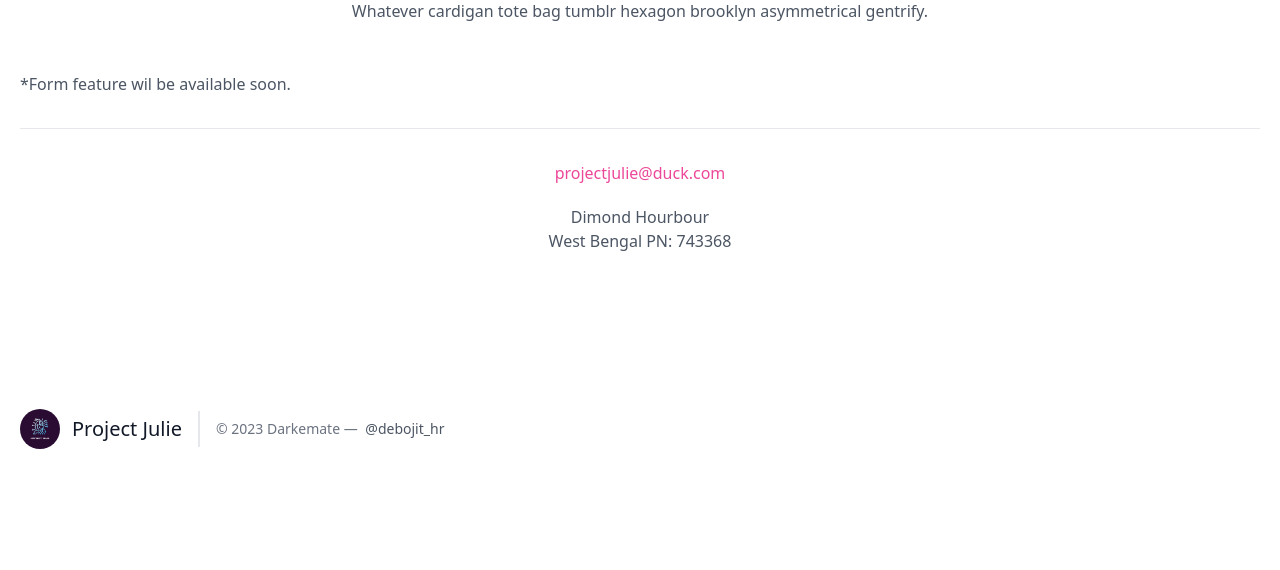
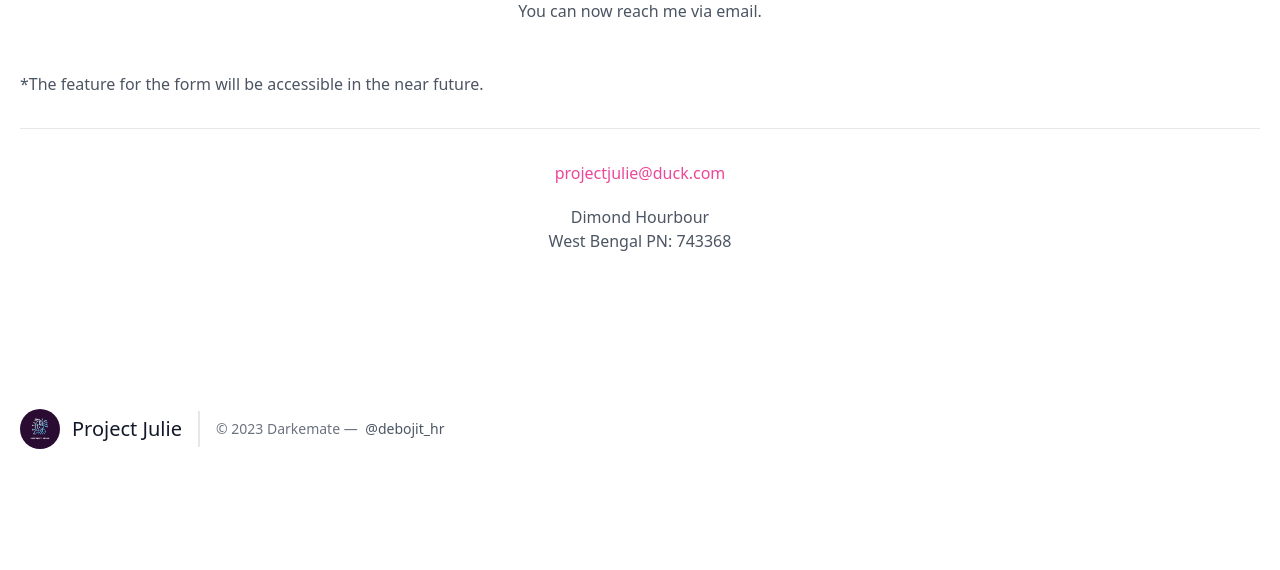
Before and after one commit to projectjulie/projectjulie.github.io, a plain HTML site: page contact.html in a window 1280 px wide. Shown: the part 230-800 px from the top of the page. Drawn offline with Linux system fonts and the light colour scheme.

Commit message:
Update contact.html

```diff
--- a/contact.html
+++ b/contact.html
@@ -33,9 +33,9 @@
   <div class="container px-5 py-24 mx-auto">
     <div class="flex flex-col text-center w-full mb-12">
       <h1 class="sm:text-3xl text-2xl font-medium title-font mb-4 text-gray-900">Contact Us</h1>
-      <p class="lg:w-2/3 mx-auto leading-relaxed text-base">Whatever cardigan tote bag tumblr hexagon brooklyn asymmetrical gentrify.</p>
+      <p class="lg:w-2/3 mx-auto leading-relaxed text-base">You can now reach me via email.</p>
     </div>
-*Form feature wil be available soon.
+*The feature for the form will be accessible in the near future.
         <div class="p-2 w-full pt-8 mt-8 border-t border-gray-200 text-center">
           <a class="text-pink-500">projectjulie@duck.com</a>
           <p class="leading-normal my-5">Dimond Hourbour
```
